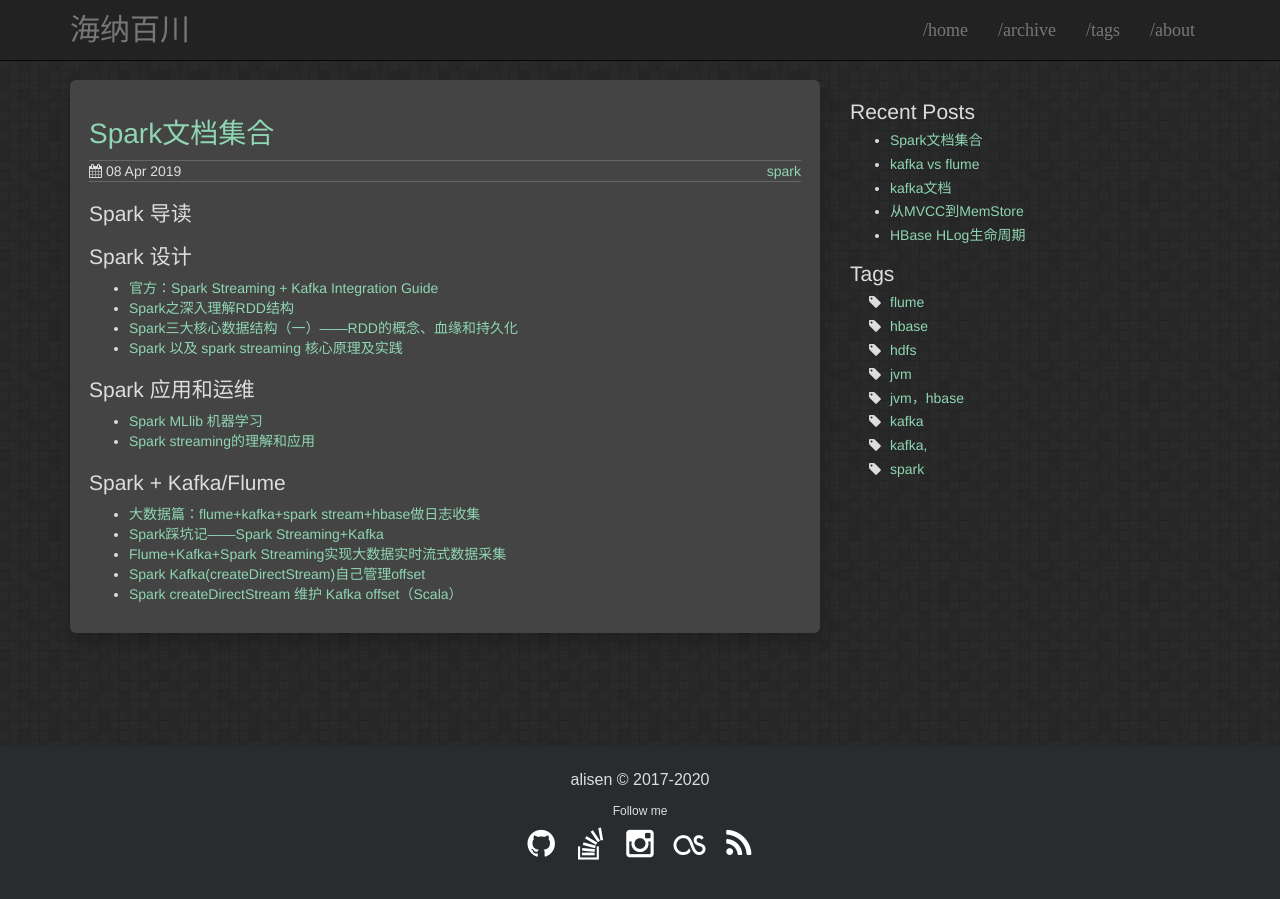
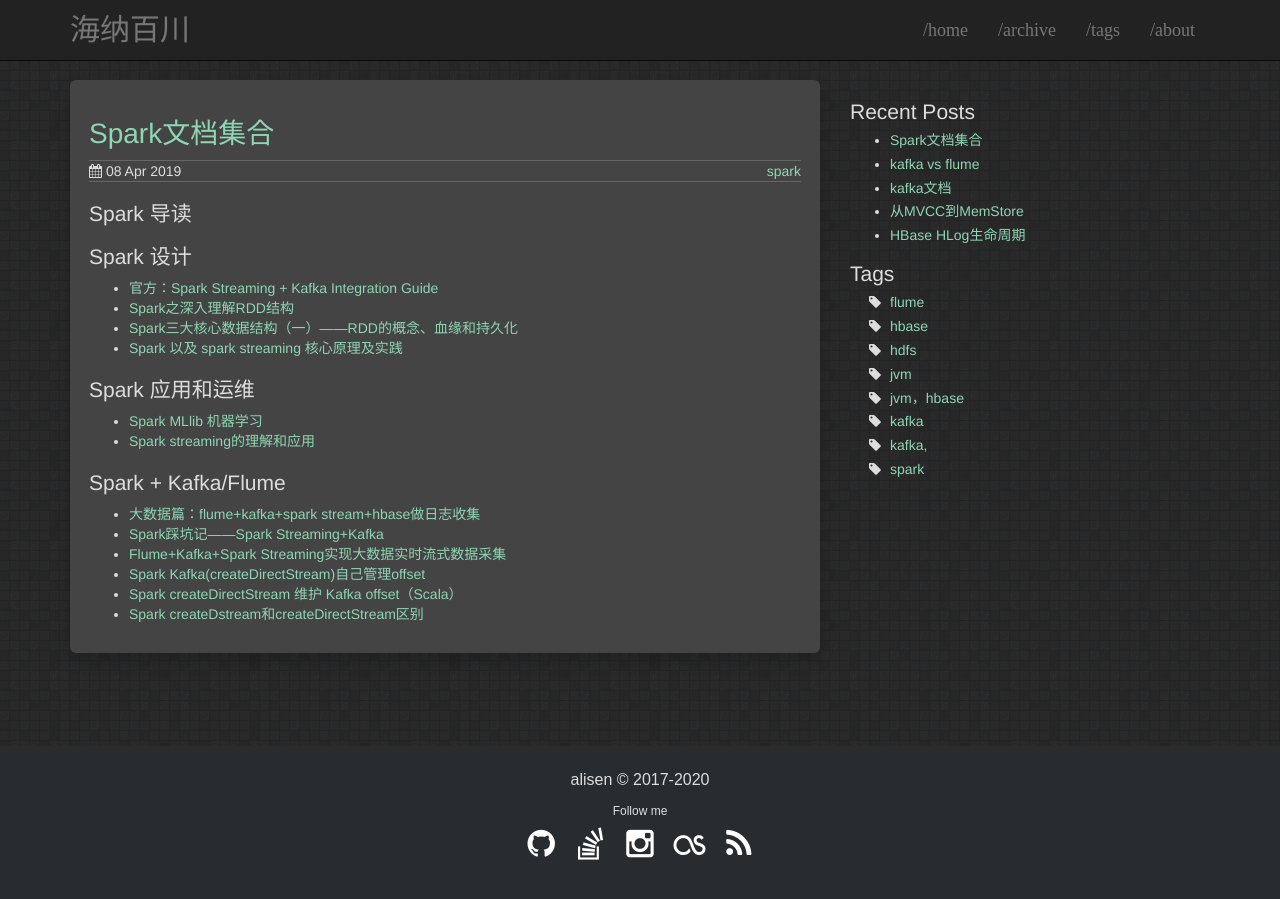
Before and after one commit to igithu/summary, a Jekyll site: the page built from _posts/2019-04-08-spark-doc.md, in a window 1280 px wide and 923 px high. Shown: the top 899 px of the window. Built offline with Jekyll 4.4.1, drawn with Linux system fonts in a browser that asks for light colours.

Commit message:
Update 2019-04-08-spark-doc.md

```diff
--- a/_posts/2019-04-08-spark-doc.md
+++ b/_posts/2019-04-08-spark-doc.md
@@ -27,3 +27,4 @@ tags: spark
 * [Flume+Kafka+Spark Streaming实现大数据实时流式数据采集](https://blog.csdn.net/qq_37142346/article/details/81140618)
 * [Spark Kafka(createDirectStream)自己管理offset](https://blog.csdn.net/wangweislk/article/details/78339910)
 * [Spark createDirectStream 维护 Kafka offset（Scala）](https://www.cnblogs.com/zhangtianyuan/p/8483082.html)
+* [Spark createDstream和createDirectStream区别](https://www.cnblogs.com/hd-zg/p/6188287.html)
```
